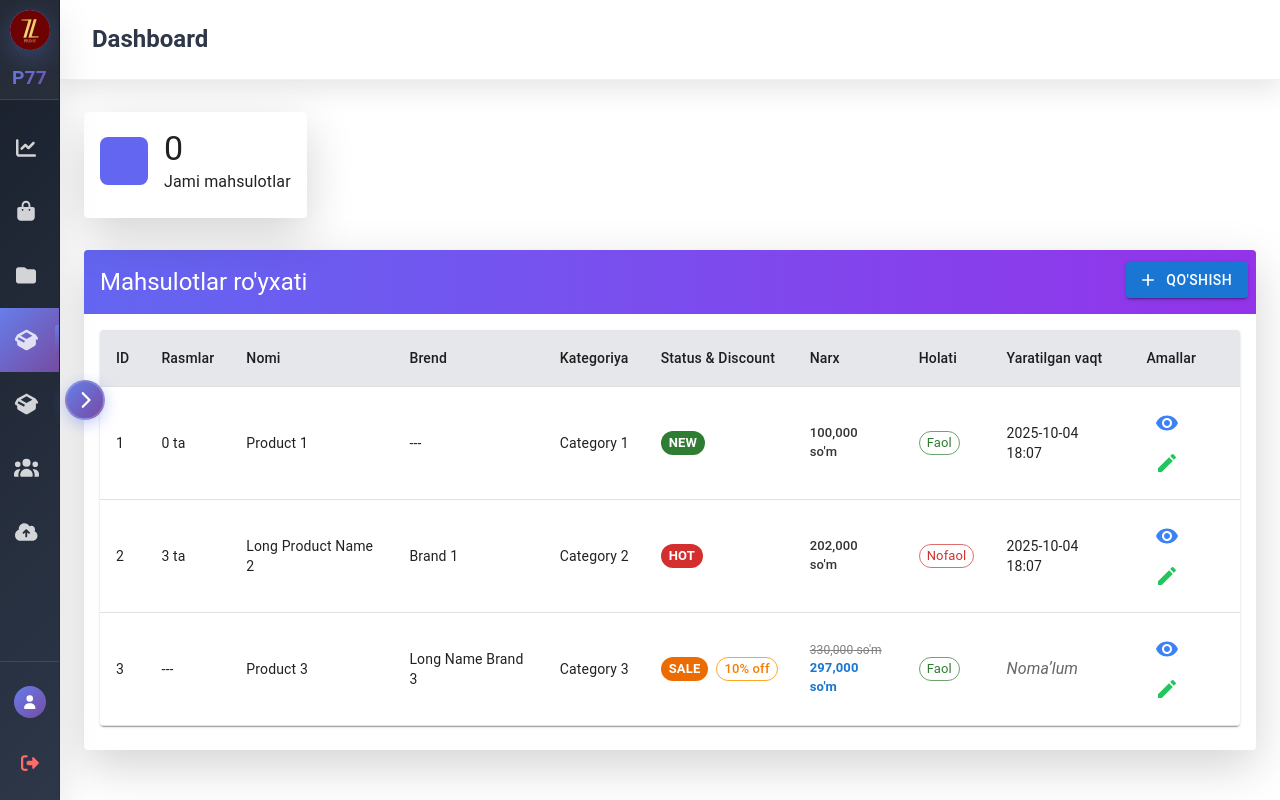
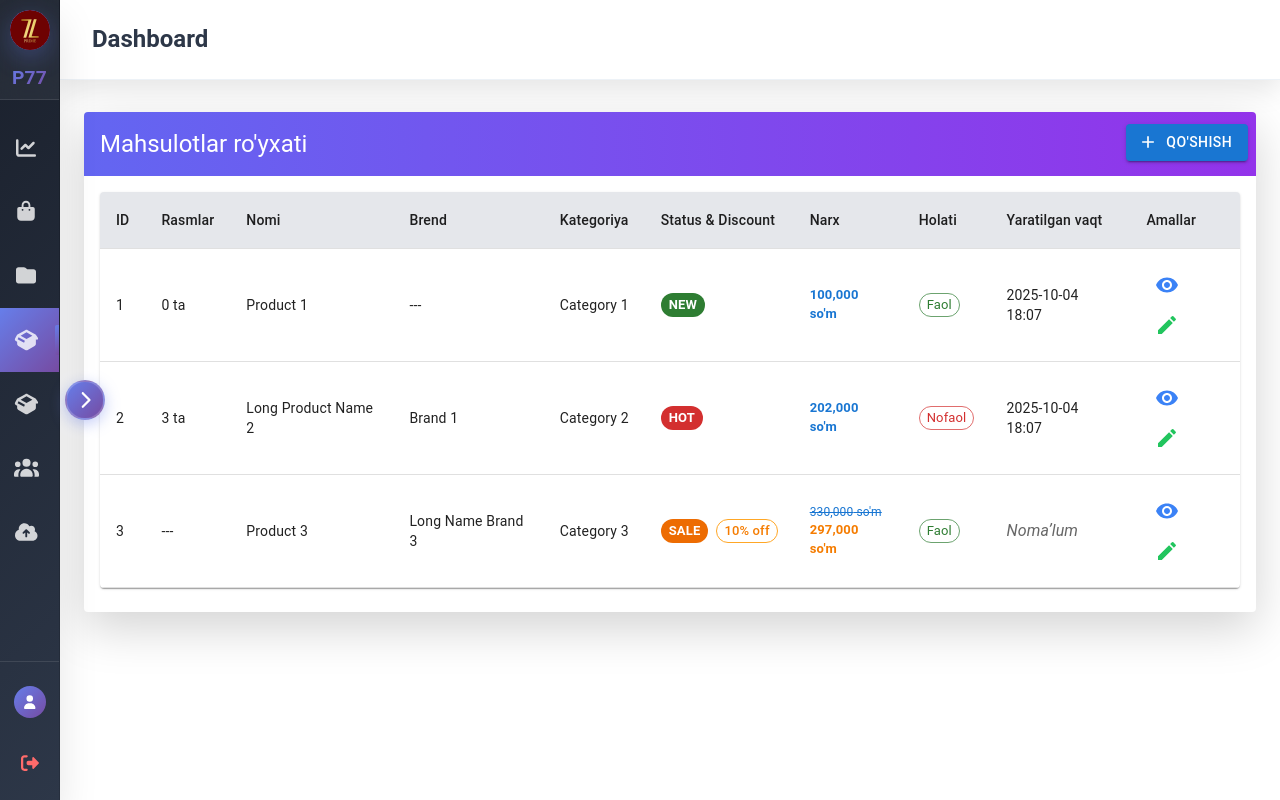
Before and after one commit to suhrob-qalandarov/prime-web-admin, a React (Create React App) app: page /products in a window 1280 px wide. Built offline with nearby package versions, Linux system fonts and the light colour scheme.

Commit message:
Updated main Product component, added modals functions

```diff
--- a/src/components/pages/product/product.jsx
+++ b/src/components/pages/product/product.jsx
@@ -1,4 +1,4 @@
-import React, { useState, useEffect } from 'react';
+import { useState, useEffect } from "react"
 import {
     Box,
     Button,
@@ -19,109 +19,113 @@ import {
     Alert,
     CircularProgress,
     Chip,
-} from '@mui/material';
-import {
-    Add as AddIcon,
-    Edit as EditIcon,
-    Visibility as VisibilityIcon,
-} from '@mui/icons-material';
-import ProductEditMenuModal from './modals/edit-menu';
+} from "@mui/material"
+import { Add as AddIcon, Edit as EditIcon, Visibility as VisibilityIcon } from "@mui/icons-material"
+import { EditMenuModal, AddModal, ViewModal } from "./modals"
+import ProductService from "../../../service/product"
 
 const Product = () => {
-    const [allProducts, setAllProducts] = useState([]);
-    const [filteredProducts, setFilteredProducts] = useState([
-        {id: 1, name: 'Product 1', brandName: null, attachmentCount: 0, categoryName: 'Category 1', price: 100000, status: 'NEW', active: true, discount: 0, createdAt: '2025-10-04 18:07:33.000000'},
-        {id: 2, name: 'Long Product Name 2', brandName: 'Brand 1', attachmentCount: 3, categoryName: 'Category 2', price: 202000, status: 'HOT', active: false, discount: 0, createdAt: '2025-10-04 18:07:33.000000'},
-        {id: 3, name: 'Product 3', brandName: 'Long Name Brand 3', attachmentCount: null, categoryName: 'Category 3', price: 330000, status: 'SALE', active: true, discount: 10, createdAt: ''},
-    ]);
-    const [isLoading, setIsLoading] = useState(false);
-    const [error, setError] = useState(null);
-    const [openAddModal, setOpenAddModal] = useState(false);
-    const [openEditMenuModal, setOpenEditMenuModal] = useState(false);
-    const [openViewModal, setOpenViewModal] = useState(false);
-    const [selectedProduct, setSelectedProduct] = useState(null);
-    const [productForm, setProductForm] = useState({
-        id: null,
-        name: '',
-        description: '',
-        price: '',
-        categoryId: '',
-        status: 'NEW',
-        collection: '',
-        active: true,
-        sizes: [],
-        attachments: [],
-    });
-    const [newSize, setNewSize] = useState({ size: '', amount: '' });
-    const [selectedFiles, setSelectedFiles] = useState([]);
+    const [allProducts, setAllProducts] = useState([
+        {
+            id: 1,
+            name: "Product 1",
+            brandName: null,
+            attachmentCount: 0,
+            categoryName: "Category 1",
+            price: 100000,
+            status: "NEW",
+            active: true,
+            discount: 0,
+            createdAt: "2025-10-04 18:07:33.000000",
+        },
+        {
+            id: 2,
+            name: "Long Product Name 2",
+            brandName: "Brand 1",
+            attachmentCount: 3,
+            categoryName: "Category 2",
+            price: 202000,
+            status: "HOT",
+            active: false,
+            discount: 0,
+            createdAt: "2025-10-04 18:07:33.000000",
+        },
+        {
+            id: 3,
+            name: "Product 3",
+            brandName: "Long Name Brand 3",
+            attachmentCount: null,
+            categoryName: "Category 3",
+            price: 330000,
+            status: "SALE",
+            active: true,
+            discount: 10,
+            createdAt: "",
+        },
+    ])
+    const [isLoading, setIsLoading] = useState(false)
+    const [error, setError] = useState(null)
+    const [openAddModal, setOpenAddModal] = useState(false)
+    const [openEditMenuModal, setOpenEditMenuModal] = useState(false)
+    const [openViewModal, setOpenViewModal] = useState(false)
+    const [selectedProduct, setSelectedProduct] = useState(null)
 
     useEffect(() => {
+        loadProducts()
+    }, [])
 
-    }, []);
+    const loadProducts = async () => {
+        try {
+            setIsLoading(true)
+            //const data = await ProductService.getAll()
+            //setAllProducts(data)
+        } catch (err) {
+            setError("Mahsulotlarni yuklashda xatolik yuz berdi")
+            console.error(err)
+        } finally {
+            setIsLoading(false)
+        }
+    }
 
     const handleOpenEditMenuModal = (product) => {
-        setOpenEditMenuModal(true);
-    };
+        setSelectedProduct(product)
+        setOpenEditMenuModal(true)
+    }
 
     const handleCloseEditMenuModal = () => {
-        setOpenEditMenuModal(false);
-    };
+        setOpenEditMenuModal(false)
+        setSelectedProduct(null)
+    }
 
     const handleOpenAddEditModal = (product = null) => {
-        setOpenAddModal(true);
-    };
+        setSelectedProduct(product)
+        setOpenAddModal(true)
+    }
 
     const handleCloseAddEditModal = () => {
-        setOpenAddModal(false);
-    };
-
-    const handleFileChange = (e) => {
-
-    };
-
-    const handleRemoveAttachment = (index) => {
-        setProductForm(prev => ({
-            ...prev,
-            attachments: prev.attachments.filter((_, i) => i !== index),
-        }));
-    };
-
-    const handleAddSize = () => {
-        if (newSize.size && newSize.amount) {
-            setProductForm(prev => ({
-                ...prev,
-                sizes: [...prev.sizes, { ...newSize }],
-            }));
-            setNewSize({ size: '', amount: '' });
-        }
-    };
-
-    const handleRemoveSize = (index) => {
-        setProductForm(prev => ({
-            ...prev,
-            sizes: prev.sizes.filter((_, i) => i !== index),
-        }));
-    };
-
-    const uploadAttachments = async (files) => {
-
-    };
-
-    const handleSaveProduct = async () => {
-
-    };
-
-    const handleToggleProduct = async (id) => {
-
-    };
+        setOpenAddModal(false)
+        setSelectedProduct(null)
+    }
 
     const handleOpenViewModal = (product) => {
-
-    };
+        setSelectedProduct(product)
+        setOpenViewModal(true)
+    }
 
     const handleCloseViewModal = () => {
-        setOpenViewModal(false);
-    };
+        setOpenViewModal(false)
+        setSelectedProduct(null)
+    }
+
+    const handleProductUpdated = () => {
+        loadProducts()
+        handleCloseEditMenuModal()
+    }
+
+    const handleProductSaved = () => {
+        loadProducts()
+        handleCloseAddEditModal()
+    }
 
     if (isLoading) {
         return (
@@ -138,7 +142,7 @@ const Product = () => {
 
     return (
         <Container maxWidth="xl" className="py-8">
-            <Grid container spacing={3} className="mb-8">
+            {/*<Grid container spacing={3} className="mb-8">
                 <Grid item xs={12} md={4}>
                     <Card className="shadow-lg rounded-xl bg-indigo-100">
                         <CardContent className="flex items-center">
@@ -152,7 +156,7 @@ const Product = () => {
                         </CardContent>
                     </Card>
                 </Grid>
-                {/*<Grid item xs={12} md={4}>
+                <Grid item xs={12} md={4}>
                     <Card className="shadow-lg rounded-xl bg-green-100">
                         <CardContent className="flex items-center">
                             <Box className="p-4 bg-green-500 text-white rounded-lg mr-4">
@@ -177,8 +181,8 @@ const Product = () => {
                             </Box>
                         </CardContent>
                     </Card>
-                </Grid>*/}
-            </Grid>
+                </Grid>
+            </Grid>*/}
             <Card className="shadow-lg rounded-xl overflow-hidden">
                 <CardHeader
                     title="Mahsulotlar ro'yxati"
@@ -212,7 +216,7 @@ const Product = () => {
                                 </TableRow>
                             </TableHead>
                             <TableBody>
-                                {filteredProducts.map((prod) => (
+                                {allProducts.map((prod) => (
                                     <TableRow key={prod.id} className="hover:bg-gray-50">
                                         <TableCell>{prod.id}</TableCell>
                                         <TableCell>{prod.attachmentCount == null ? '---' : `${prod.attachmentCount} ta`}</TableCell>
@@ -267,7 +271,7 @@ const Product = () => {
                                                     {/* ASL NARX */}
                                                     <Typography
                                                         variant="body2"
-                                                        sx={{ textDecoration: 'line-through', color: 'gray', fontSize: 12 }}
+                                                        sx={{ textDecoration: 'line-through', color: '#1976d2', fontSize: 12 }}
                                                     >
                                                         {Intl.NumberFormat('uz-UZ').format(prod.price)} so'm
                                                     </Typography>
@@ -275,7 +279,7 @@ const Product = () => {
                                                     {/* CHEGIRMADAN KEYINGI NARX */}
                                                     <Typography
                                                         variant="body2"
-                                                        sx={{ color: '#1976d2', fontWeight: 600, fontSize: 13 }}
+                                                        sx={{ color: '#f57c00', fontWeight: 600, fontSize: 13 }}
                                                     >
                                                         {Intl.NumberFormat('uz-UZ').format(
                                                             prod.price - (prod.price * prod.discount) / 100
@@ -286,9 +290,12 @@ const Product = () => {
                                             ) : (
                                                 <Typography
                                                     variant="body2"
-                                                    sx={{ color: '#333', fontWeight: 500, fontSize: 13 }}
+                                                    sx={{ color: '#1976d2', fontWeight: 600, fontSize: 13 }}
                                                 >
-                                                    {Intl.NumberFormat('uz-UZ').format(prod.price)} so'm
+                                                    {Intl.NumberFormat('uz-UZ').format(
+                                                        prod.price - (prod.price * prod.discount) / 100
+                                                    )}{' '}
+                                                    so'm
                                                 </Typography>
                                             )}
                                         </TableCell>
@@ -330,15 +337,24 @@ const Product = () => {
                 </CardContent>
             </Card>
 
-            <ProductEditMenuModal
+            {/* Modals */}
+            <EditMenuModal
                 open={openEditMenuModal}
                 onClose={handleCloseEditMenuModal}
                 product={selectedProduct}
-                onToggleActive={handleToggleProduct}
-                onDelete={(id) => console.log('Delete product', id)}
+                onProductUpdated={handleProductUpdated}
+            />
+
+            <ViewModal open={openViewModal} onClose={handleCloseViewModal} product={selectedProduct} />
+
+            <AddModal
+                open={openAddModal}
+                onClose={handleCloseAddEditModal}
+                product={selectedProduct}
+                onProductSaved={handleProductSaved}
             />
         </Container>
-    );
-};
+    )
+}
 
-export default Product;
+export default Product
```
